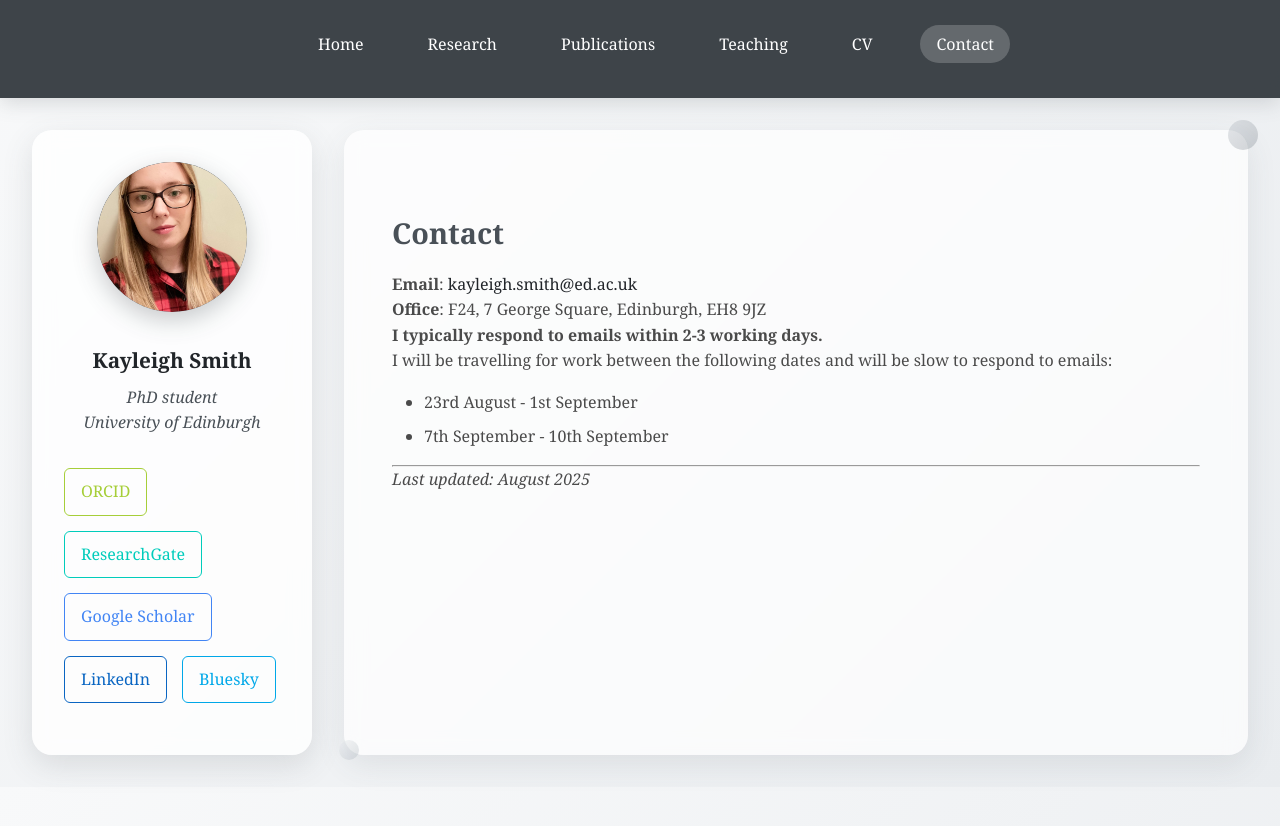
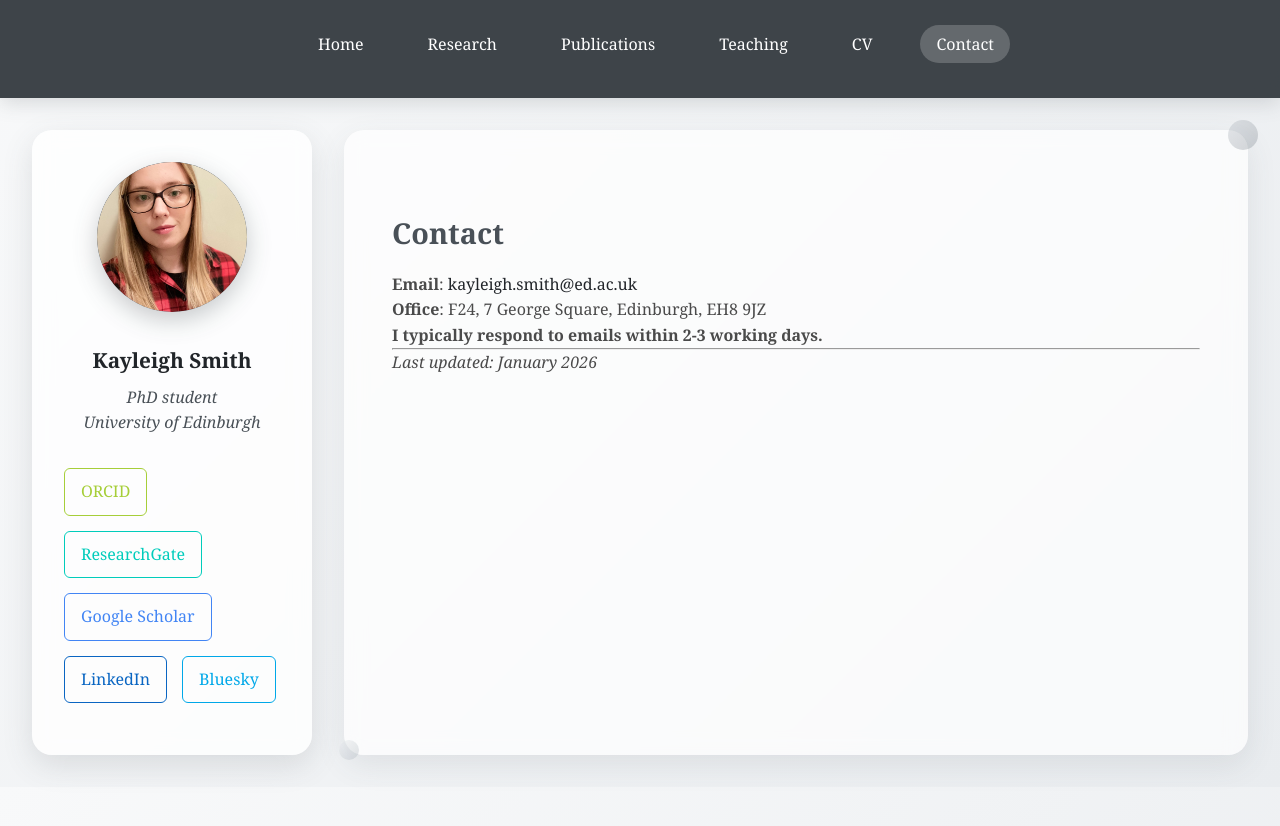
Before and after one commit to kayleigh-smith/kayleigh-smith.github.io, a Jekyll site: the page built from contact.md, in a window 1280 px wide. Shown: the top 826 px of the page. Built offline with Jekyll 4.4.1, drawn with Linux system fonts in a browser that asks for light colours.

Commit message:
Update contact information and last updated date
Removed travel dates.

```diff
--- a/contact.md
+++ b/contact.md
@@ -12,11 +12,6 @@ permalink: /contact
 
 **I typically respond to emails within 2-3 working days.**
 
-I will be travelling for work between the following dates and will be slow to respond to emails:
-
-- 23rd August - 1st September
-- 7th September - 10th September
-
 ------------------------------------------------------------------------
 
-*Last updated: August 2025*
+*Last updated: January 2026*
```
